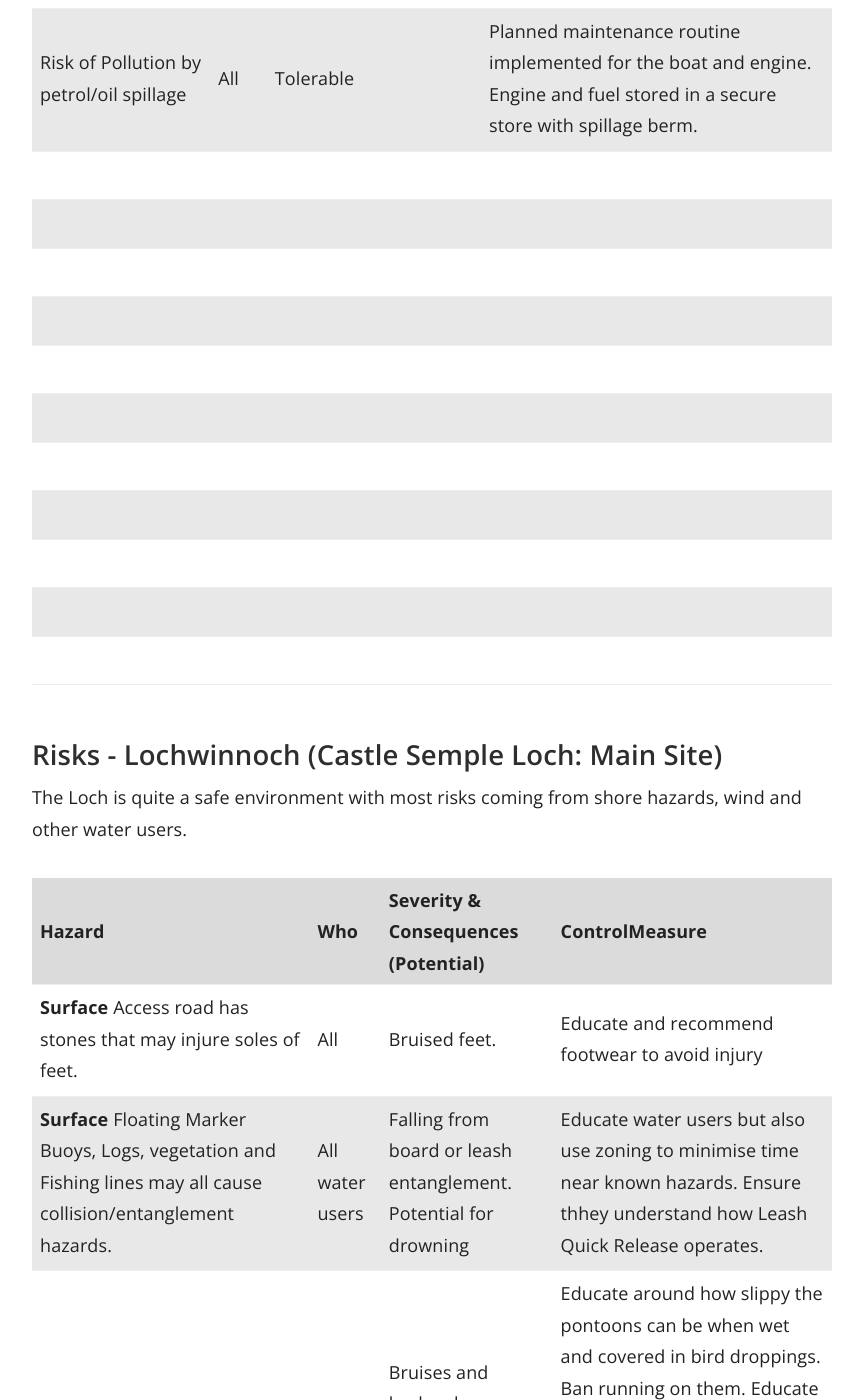
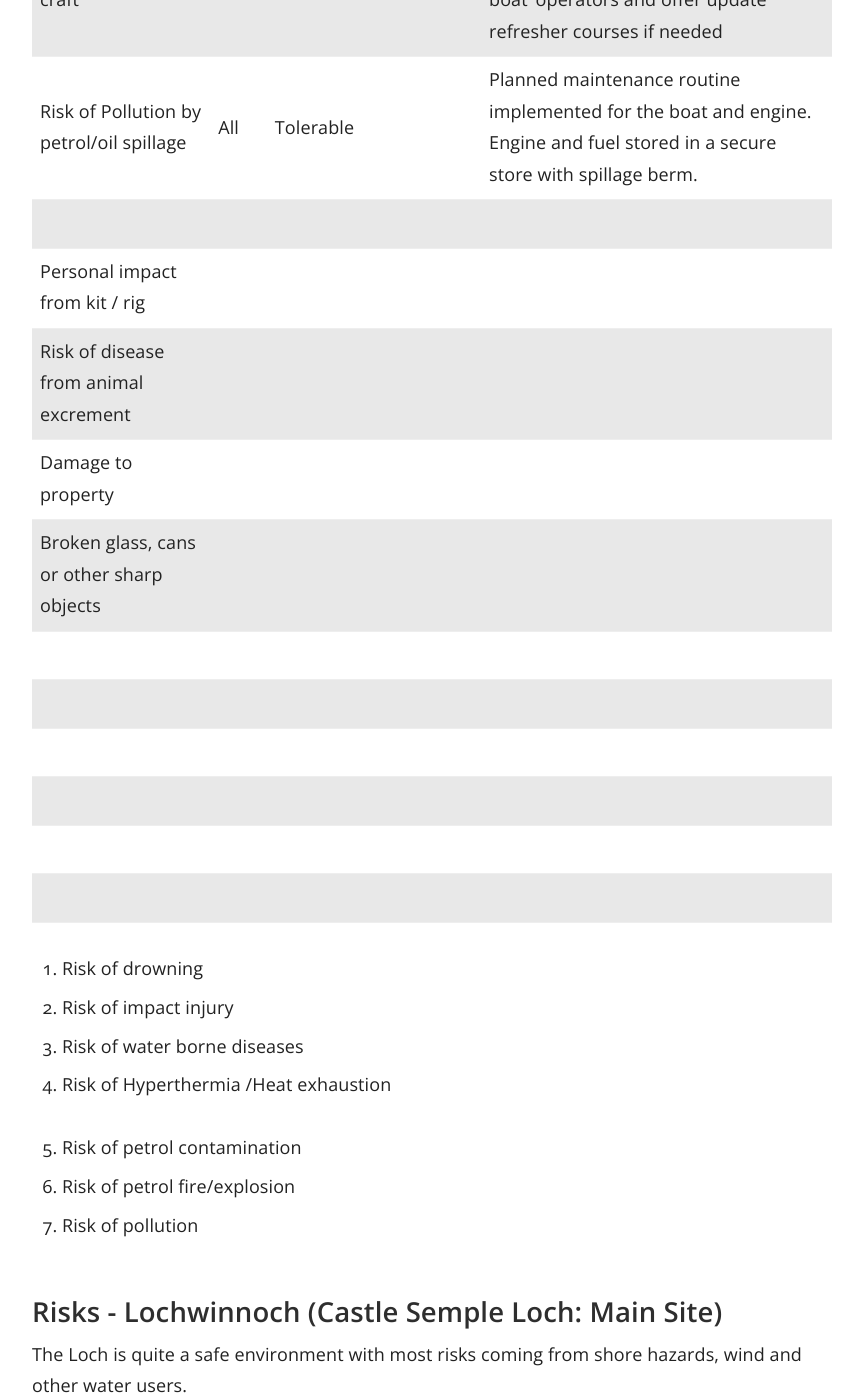
Before and after one commit to numbat70/clyde, a Jekyll site: the page built from _docs/Content/20-SUP_RISK.md, in a window 1280 px wide and 1400 px high, scrolled down 2674 px. Shown: the whole window, without its empty margins (358-1221 px from the left). Built offline with Jekyll 4.4.1, drawn with Linux system fonts in a browser that asks for light colours.

Commit message:
Update 20-SUP_RISK.md
mk

```diff
--- a/_docs/Content/20-SUP_RISK.md
+++ b/_docs/Content/20-SUP_RISK.md
@@ -30,6 +30,7 @@ Hazard | Who | Severity & Consequences (Potential) | ControlMeasure
 **Hazard** Slips, Trips & Falls on route to water  | All | Tolerable. Bruises and broken bones up to concussion and neck injury |  Educate users on Trip Hazards as well as the safe way to carry SUP and Paddle. Highlight the length of SUP's and how to avoid hitting things when navigating with them on land.
 **Hazard** Equipment failure  | All | Trivial. Low initial severity if caught quickly. Raising severity if unresolved.  | All Kit checked prior to session (SOP Procedure) with a spare paddle carried by Instructor to meet most common equipment failure.
 **Hazard** Covid infection  | All | Tolerable. Low risk if managed |  Ensure that all particpants understand the Covid policy and Instructors and Covid Officer implement the Covid policy
+  |  |  |
 Risk of boat being operated by unqualified persons  | All | Trivial |  Only responsible persons allowed access to boat. Only holders of RYA powerboat level 2 to operate safety boat
 Risk of person falling out of boat when underway  | All | Tolerable |  Crew to be briefed in safety procedures before boarding. Crew to wear suitable clothing and PFD.
 Risk of boat running out of control if cox’n falls overboard  | All | Trivial |  Cox’n always to use ‘Kill Cord’
@@ -37,16 +38,26 @@ Risk of running into person in the water  | All | Tolerable | Aim to have a mini
 Risk of collision with other water craft  | All | Tolerable | Aim to have a minimum crew of 2 in the boat when providing rescue cover. Assess on annual basis ‘qualified safety boat’ operators and offer update refresher courses if needed
 Risk of Pollution by petrol/oil spillage  | All | Tolerable |  Planned maintenance routine implemented for the boat and engine. Engine and fuel stored in a secure store with spillage berm.
   |  |  |
+Personal impact from kit / rig  |  |  |
+Risk of disease from animal excrement  |  |  |
+Damage to property  |  |  |
+Broken glass, cans or other sharp objects  |  |  |
   |  |  |
   |  |  |
   |  |  |
   |  |  |
   |  |  |
   |  |  |
-  |  |  |
-  |  |  |
-  |  |  |
-  |  |  |
+
+  1.		Risk of drowning
+  2.		Risk of impact injury
+  3.		Risk of water borne diseases
+  4.		Risk of Hyperthermia /Heat exhaustion
+
+
+1.   Risk of petrol contamination
+2.   Risk of petrol fire/explosion
+3.   Risk of pollution
 
 
 
```
